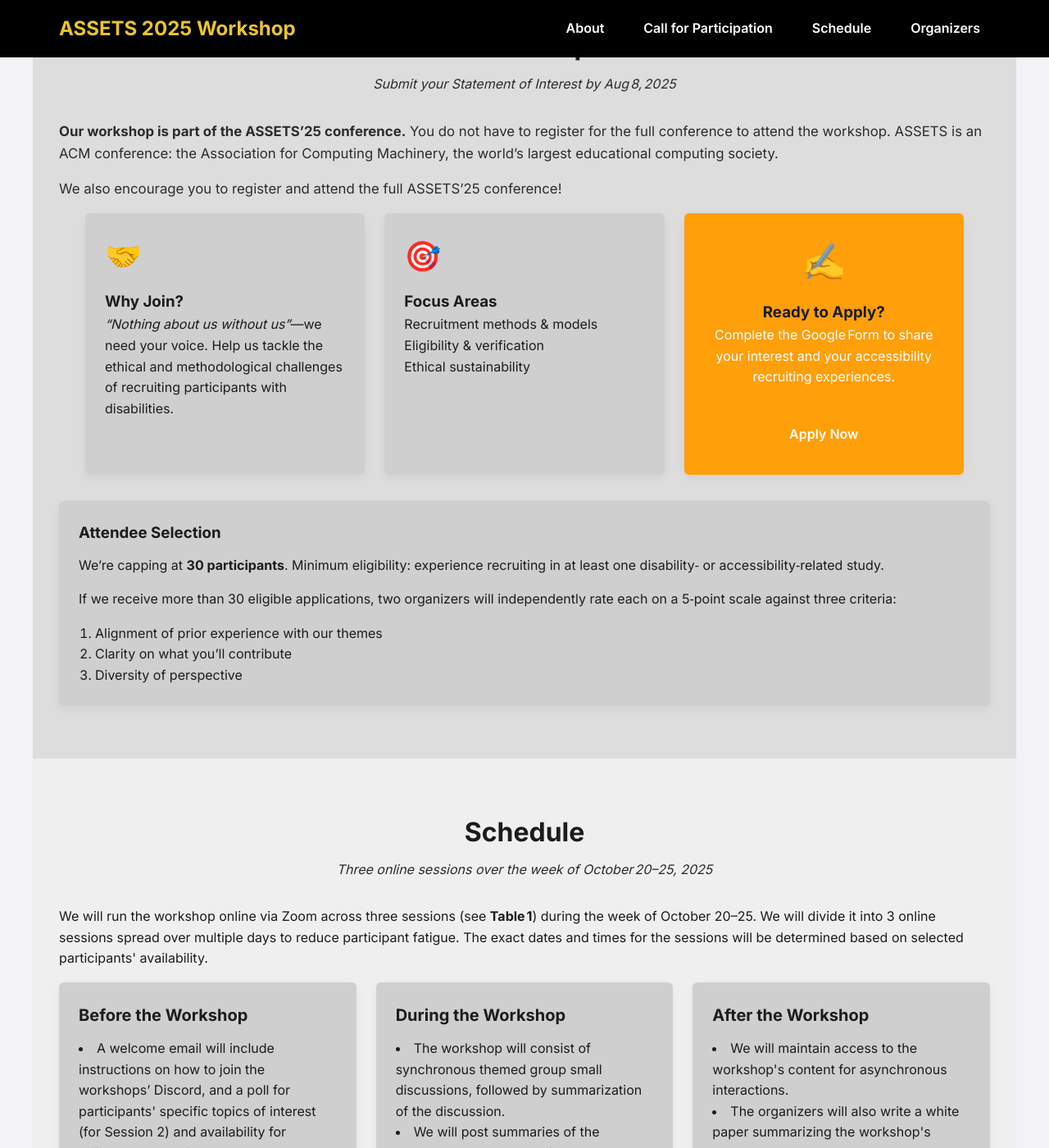
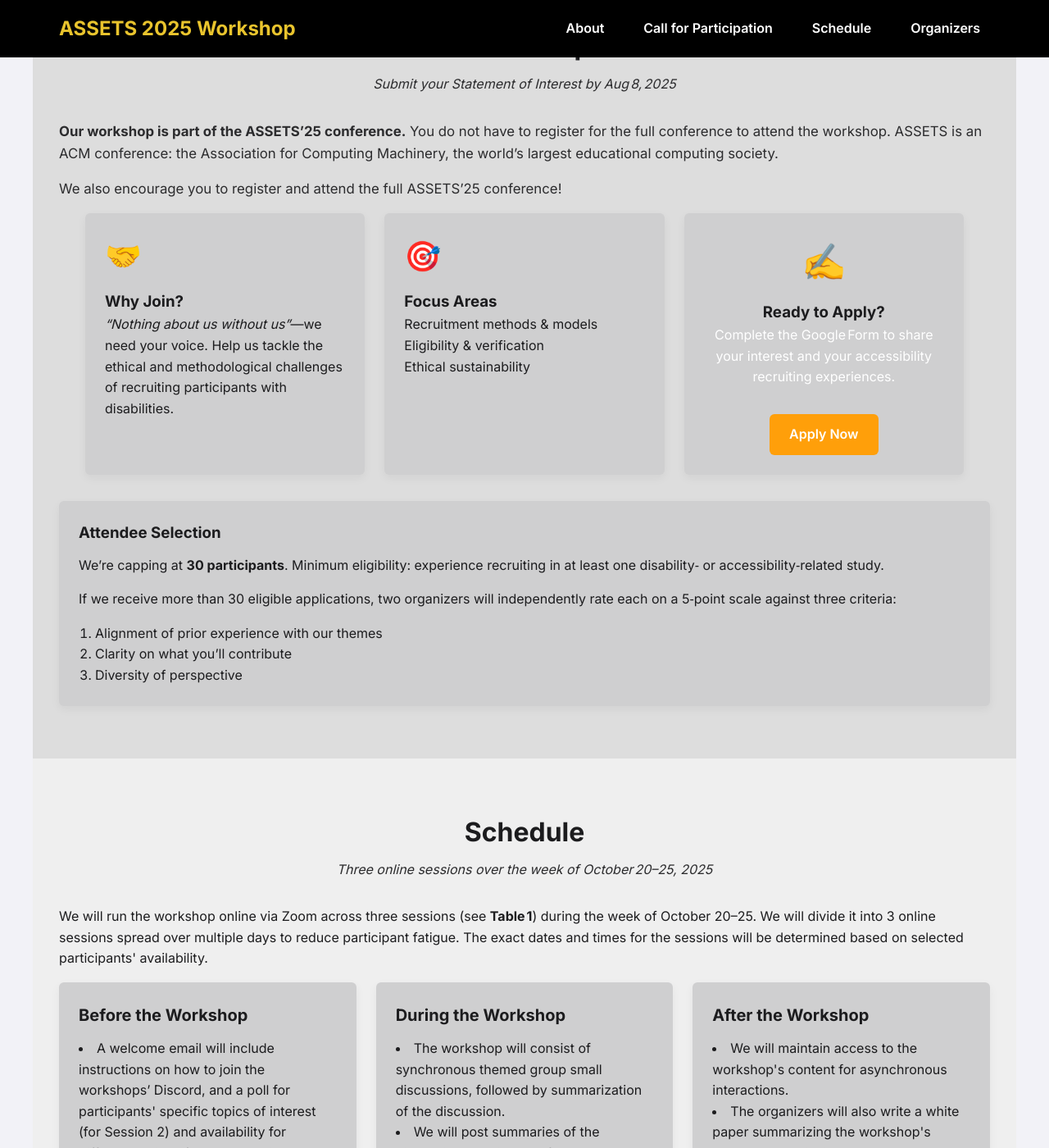
Before and after one commit to assets-recruitment-2025/assets-recruitment-2025.github.io, a Jekyll site: the page built from index.md, in a window 1280 px wide and 1400 px high, scrolled down 1207 px. Shown: the whole window at 82% size. Built offline with Jekyll 4.4.1, drawn with Linux system fonts in a browser that asks for light colours.

Commit message:
Call for Participation

```diff
--- a/assets/css/style.css
+++ b/assets/css/style.css
@@ -551,7 +551,7 @@ img {
 
 /* CTA card overrides */
 .call-for-participation .call-card--cta {
-  background: var(--clr-accent);
+  background: var(#cfcfd0);
   color: #fff;
   text-align: center;
 }
```
